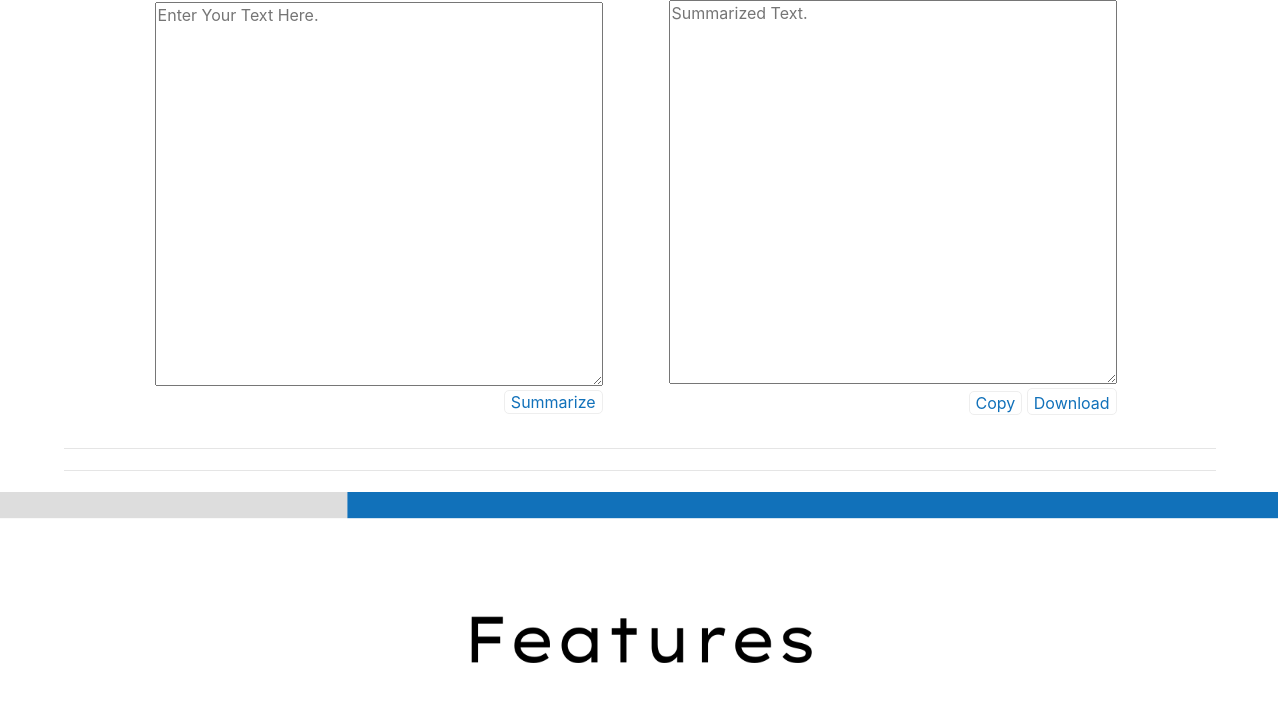
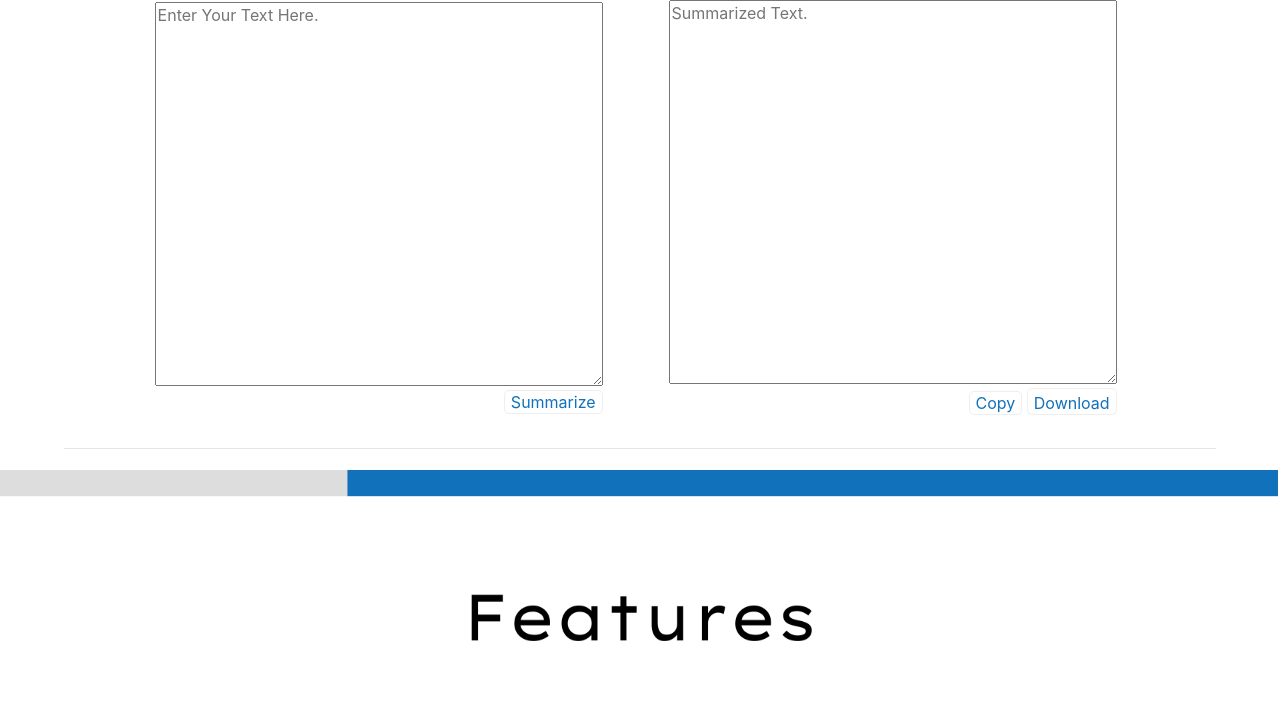
Before and after one commit to paridhisharma24/Summ-up, a Flask app: page / in a window 1280 px wide. Shown: the part 279-995 px from the top of the page. Run offline with Flask 2, Linux system fonts and the light colour scheme; some libraries are stand-ins or nearby versions.

Commit message:
wepage done

```diff
--- a/templates/Dashboard.html
+++ b/templates/Dashboard.html
@@ -77,7 +77,6 @@
         </table>
         <hr style="width: 90vw; height: 5px; margin-left: 5vw; margin-right: 5vw">
         <div id="features-bar" style="height: auto; width: auto">
-            <hr style="width: 90vw; height: 5px; margin-left: 5vw; margin-right: 5vw">
             <img src="../static/features-section.png" style="height: 100%; width: 100%;">
 
         </div>
--- a/templates/SummarizedDash.html
+++ b/templates/SummarizedDash.html
@@ -83,7 +83,6 @@
         </table>
         <hr style="width: 90vw; height: 5px; margin-left: 5vw; margin-right: 5vw">
         <div id="features-bar" style="height: auto; width: auto">
-            <hr style="width: 90vw; height: 5px; margin-left: 5vw; margin-right: 5vw">
             <img src="../static/features-section.png" style="height: 100%; width: 100%;">
 
         </div>
```
